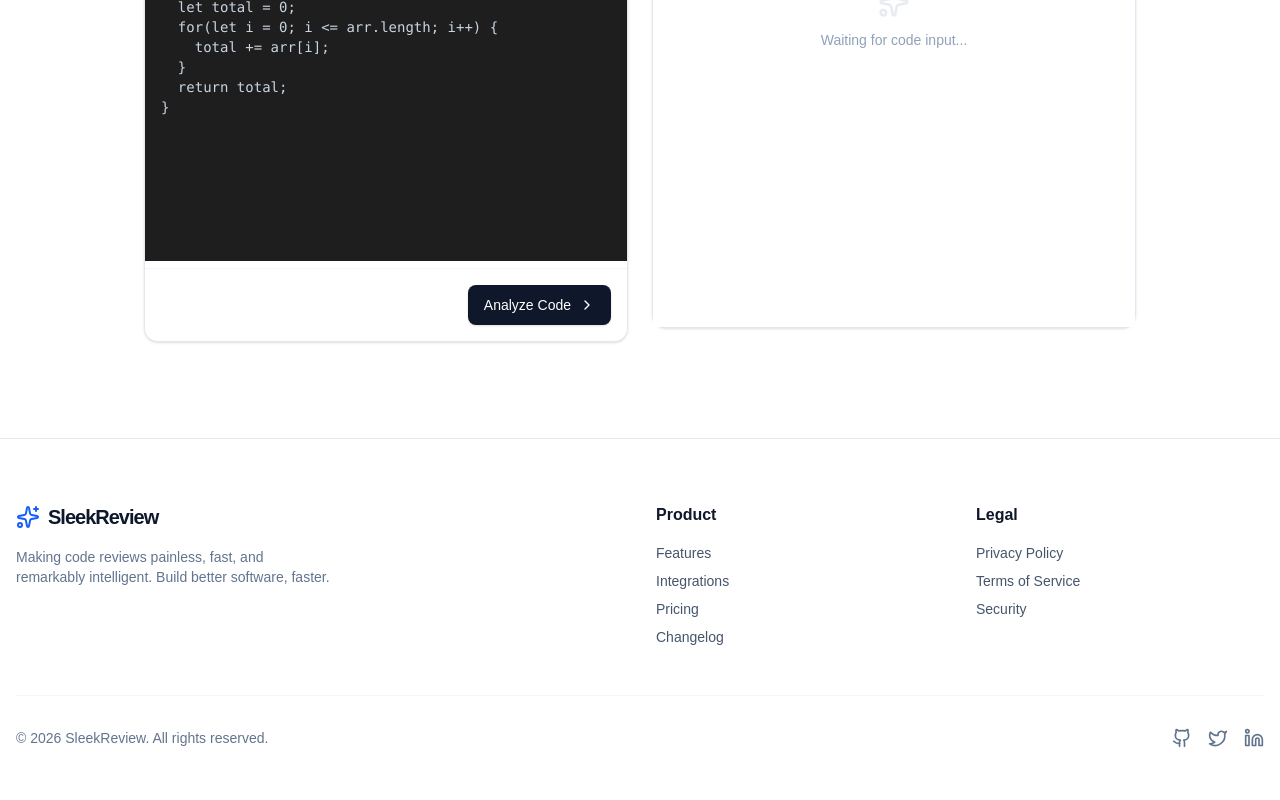
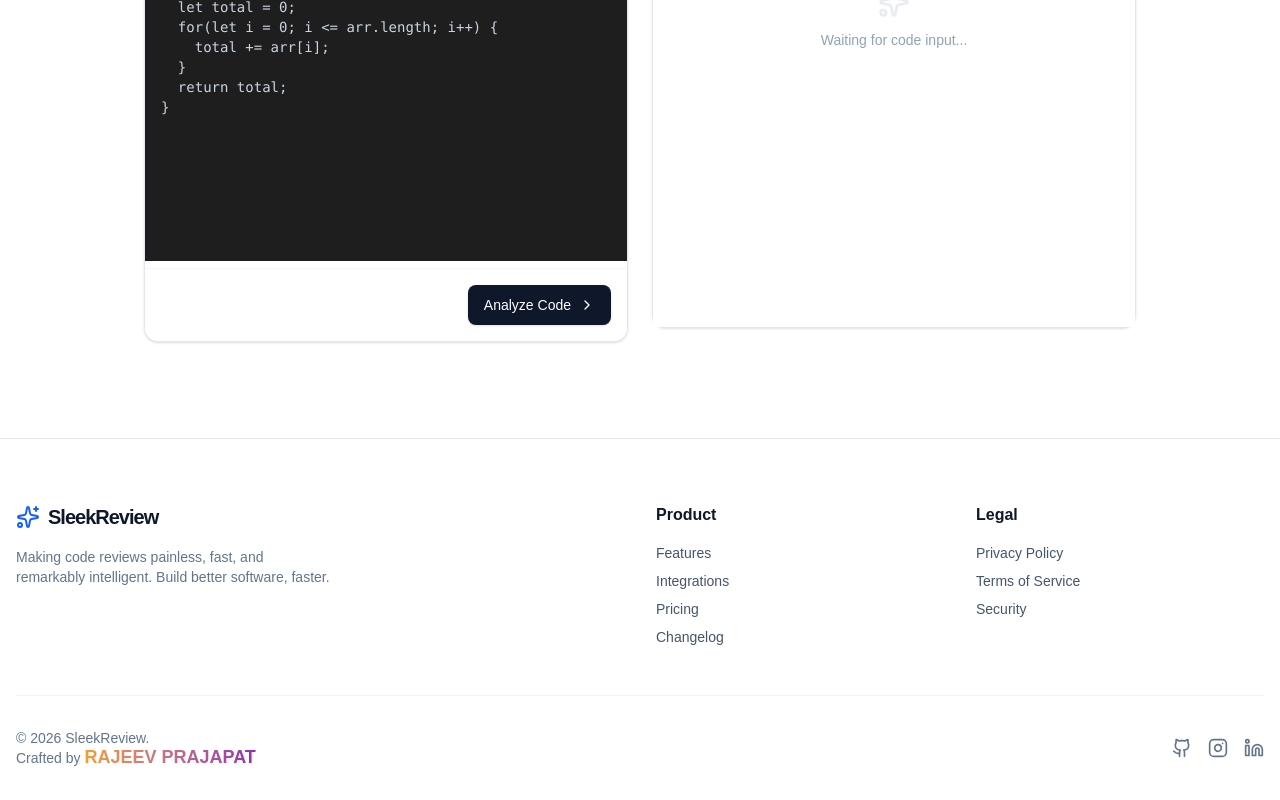
Before and after one commit to rajeevprajapatt/AI-Code-Reviewer, a React app in the folder Frontend/: page / in a window 1280 px wide. Shown: the part 2388-3188 px from the top of the page. Built offline with nearby package versions, Linux system fonts and the light colour scheme; the HTML template or start-up script is replaced by a standard one.

Commit message:
feat: Update footer with author credit and add Instagram icon for social links

```diff
--- a/Frontend/src/screens/Home.jsx
+++ b/Frontend/src/screens/Home.jsx
@@ -287,11 +287,17 @@ const CodeReviewerLanding = () => {
                         </div>
                     </div>
                     <div className="flex flex-col md:flex-row items-center justify-between pt-8 border-t border-slate-100 text-sm text-slate-500">
-                        <p>© {new Date().getFullYear()} SleekReview. All rights reserved.</p>
+                        <p>© {new Date().getFullYear()} SleekReview. <br/>Crafted by{" "}
+                            <span className="font-bold text-lg leading-[1.1] bg-linear-to-r from-[#F69D25] via-[#9529B1] to-[#F69D25]
+                 bg-clip-text text-transparent bg-size-[200%_200%] animate-textShine">
+                                <Link to="https://linkedin.com/in/rajeev-prajapat" target='_blank' rel='noreferrer'>
+                                    RAJEEV PRAJAPAT
+                                </Link>
+                            </span></p>
                         <div className="flex gap-4 mt-4 md:mt-0">
-                            <a href="#" className="hover:text-slate-900"><Github className="w-5 h-5" /></a>
-                            <a href="#" className="hover:text-slate-900"><Twitter className="w-5 h-5" /></a>
-                            <a href="#" className="hover:text-slate-900"><Linkedin className="w-5 h-5" /></a>
+                            <a href="https://github.com/rajeevprajapatt" target='_blank' rel='noreferrer' className="hover:text-slate-900"><Github className="w-5 h-5" /></a>
+                            <a href="https://instagram.com/rajeevprajapatt_" target='_blank' rel='noreferrer' className="hover:text-slate-900" aria-label="Instagram"><Instagram className="w-5 h-5" /></a>
+                            <a href="https://linkedin.com/in/rajeev-prajapat" target='_blank' rel='noreferrer' className="hover:text-slate-900"><Linkedin className="w-5 h-5" /></a>
                         </div>
                     </div>
                 </div>
@@ -350,6 +356,10 @@ const Twitter = ({ className }) => (
     <svg xmlns="http://www.w3.org/2000/svg" width="24" height="24" viewBox="0 0 24 24" fill="none" stroke="currentColor" strokeWidth="2" strokeLinecap="round" strokeLinejoin="round" className={className}><path d="M22 4s-.7 2.1-2 3.4c1.6 10-9.4 17.3-18 11.6 2.2.1 4.4-.6 6-2C3 15.5.5 9.6 3 5c2.2 2.6 5.6 4.1 9 4-.9-4.2 4-6.6 7-3.8 1.1 0 3-1.2 3-1.2z"></path></svg>
 );
 
+const Instagram = ({ className }) => (
+    <svg xmlns="http://www.w3.org/2000/svg" width="24" height="24" viewBox="0 0 24 24" fill="none" stroke="currentColor" strokeWidth="2" strokeLinecap="round" strokeLinejoin="round" className={className}><rect width="20" height="20" x="2" y="2" rx="5" ry="5"></rect><path d="M16 11.37A4 4 0 1 1 12.63 8 4 4 0 0 1 16 11.37z"></path><line x1="17.5" x2="17.5" y1="6.5" y2="6.5"></line></svg>
+);
+
 const Linkedin = ({ className }) => (
     <svg xmlns="http://www.w3.org/2000/svg" width="24" height="24" viewBox="0 0 24 24" fill="none" stroke="currentColor" strokeWidth="2" strokeLinecap="round" strokeLinejoin="round" className={className}><path d="M16 8a6 6 0 0 1 6 6v7h-4v-7a2 2 0 0 0-2-2 2 2 0 0 0-2 2v7h-4v-7a6 6 0 0 1 6-6z"></path><rect width="4" height="12" x="2" y="9"></rect><circle cx="4" cy="4" r="2"></circle></svg>
 );
```
